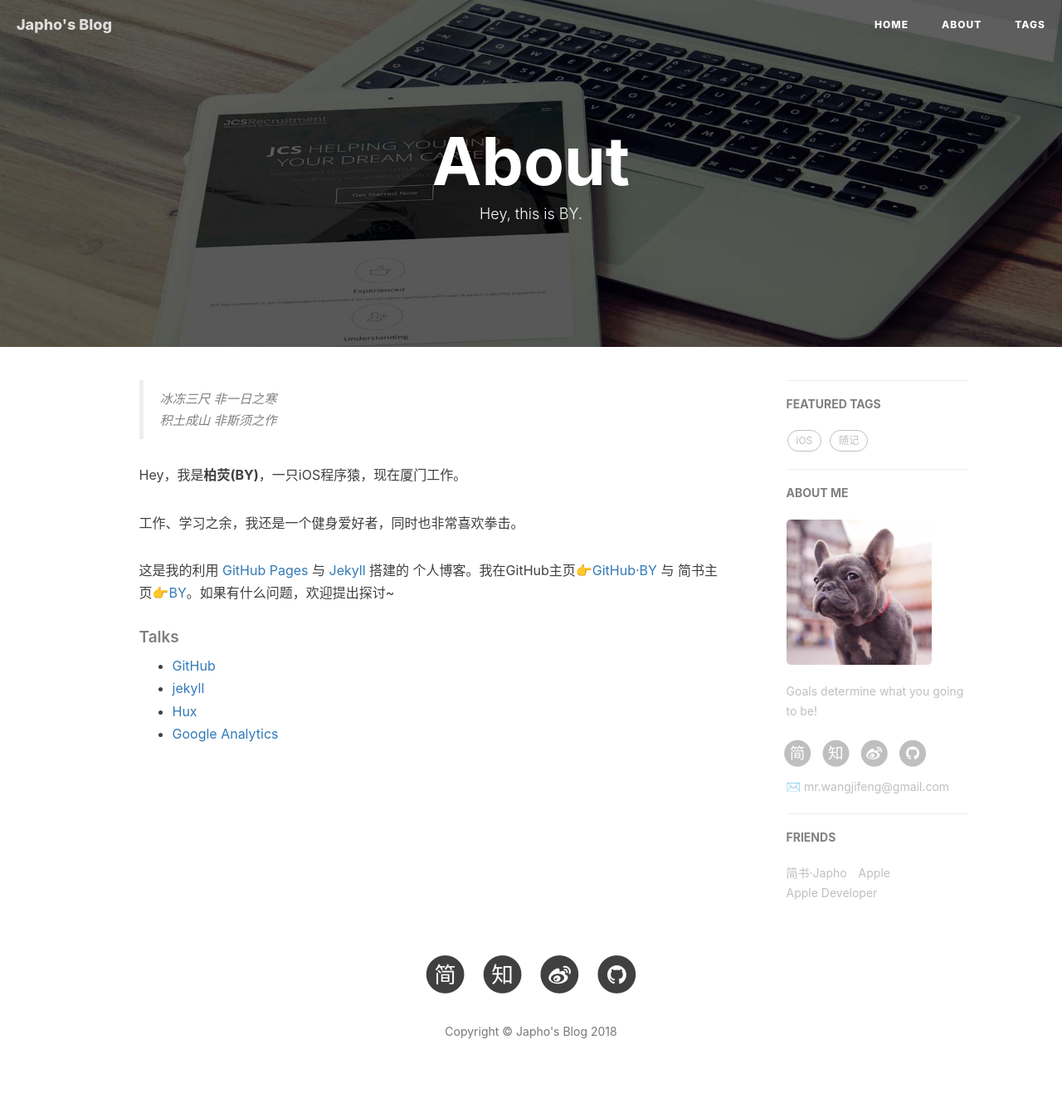
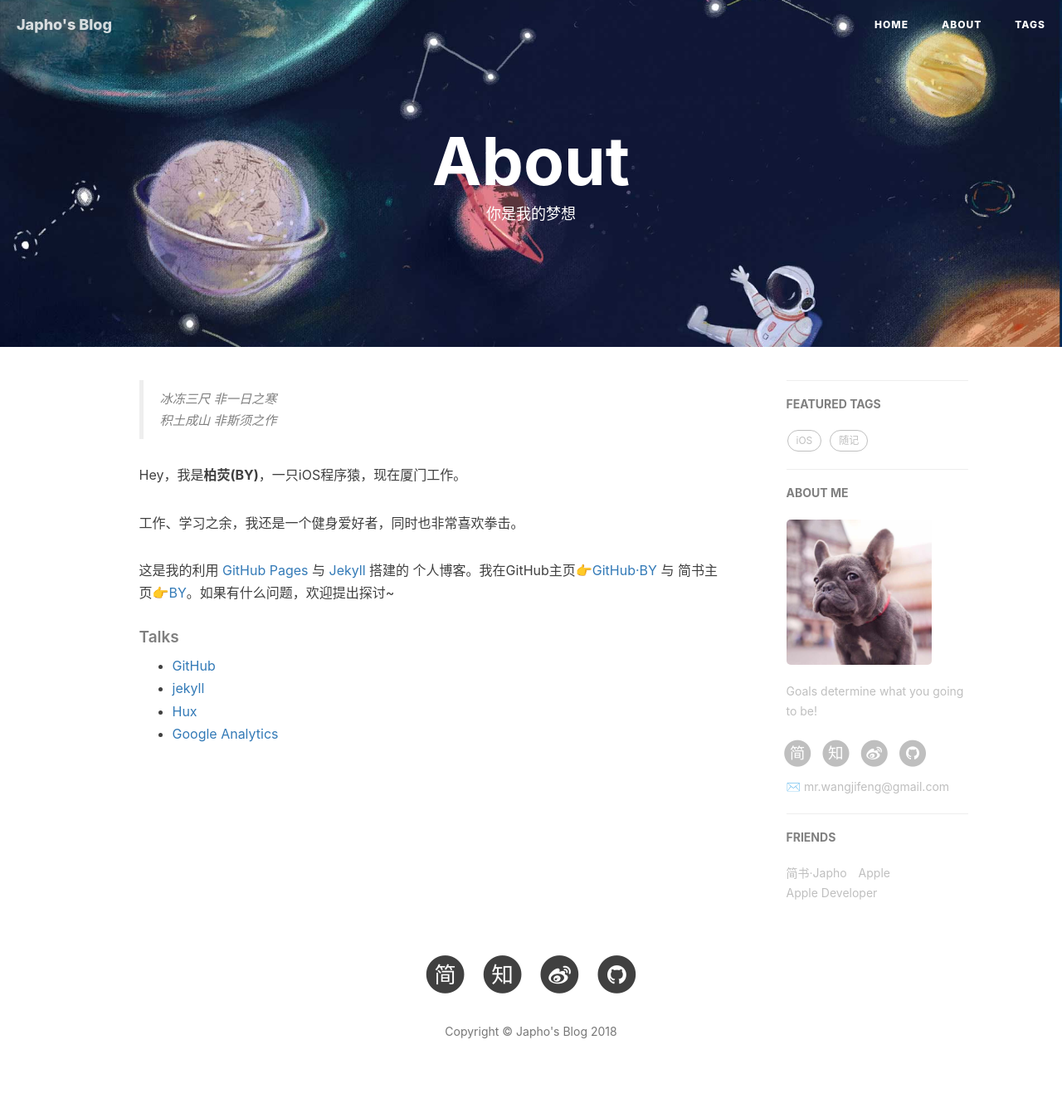
Before and after one commit to japho/japho.github.io, a Jekyll site: the page built from about.html, in a window 1280 px wide. Shown: the whole page at 83% size. Built offline with Jekyll 4.4.1, drawn with Linux system fonts in a browser that asks for light colours; nearby versions of some CDN libraries; comment, search, counter and statistics services are not loaded.

Commit message:
about update

```diff
--- a/about.html
+++ b/about.html
@@ -1,8 +1,8 @@
 ---
 layout: page
 title: "About"
-description: "Hey, this is BY."
-header-img: "img/post-bg-rwd.jpg"
+description: "你是我的梦想"
+header-img: "img/about-bg.jpg"
 ---
 
 <!-- Language Selector -->
```
Also changed, not shown: img/about-bg.jpg (added).
